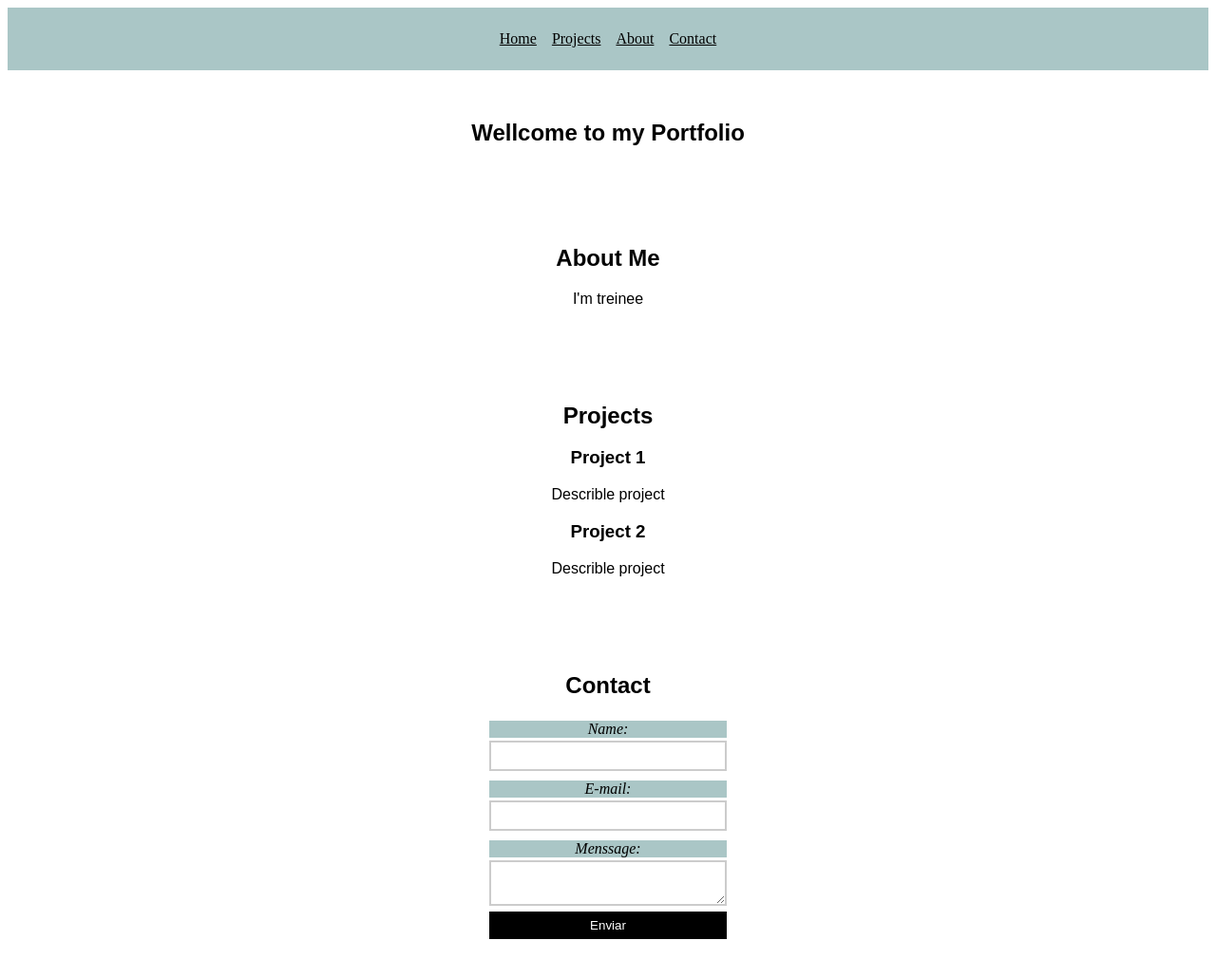
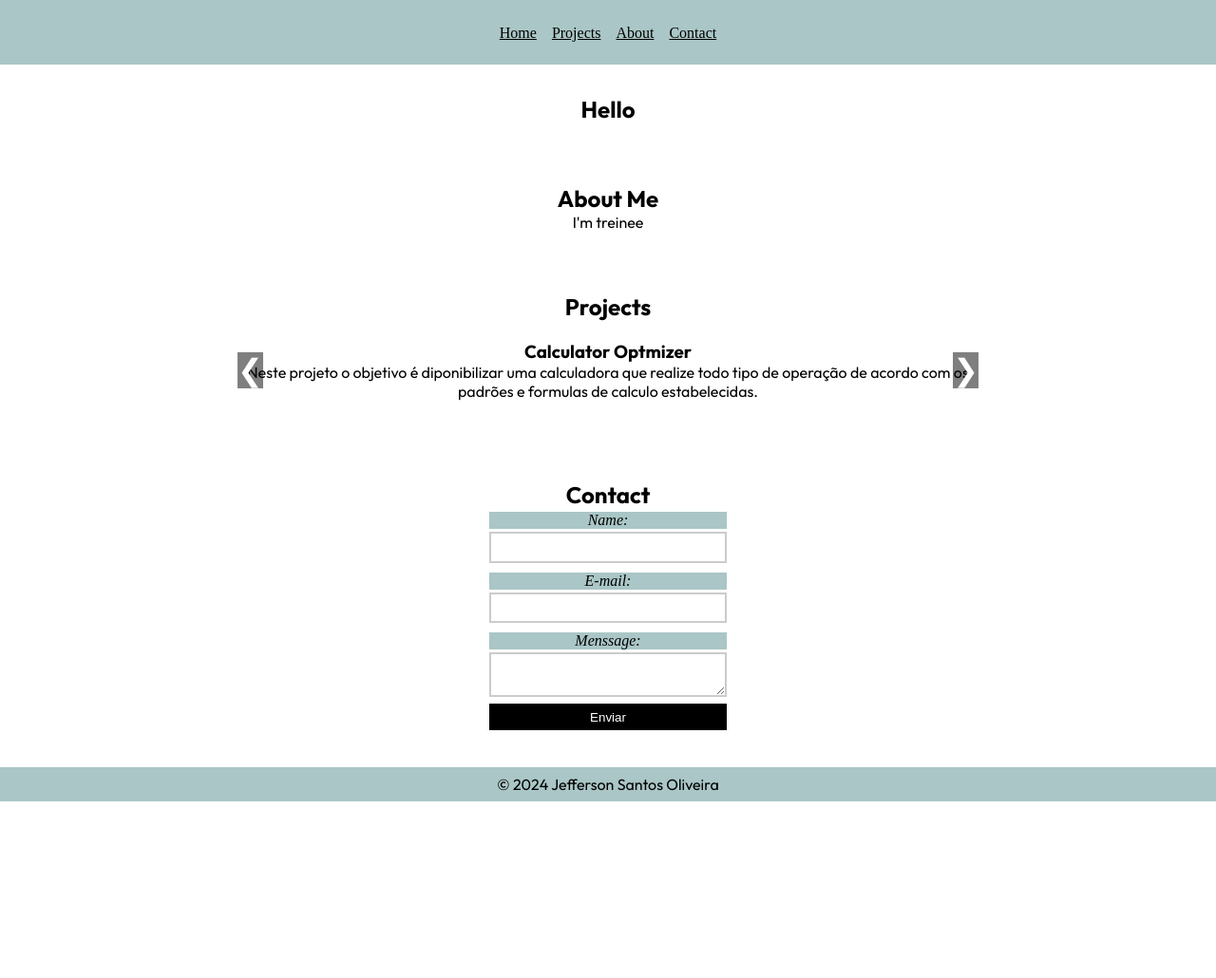
Before and after one commit to livestream182/meu_portifolio, a plain HTML site: page index.html in a window 1280 px wide. Shown: the top 1030 px of the page at 95% size. After the commit the page ends 844 px from the top, so only its background shows below. Drawn offline with Linux system fonts and the light colour scheme.

Commit message:
Atualizado as sections

```diff
--- a/index.html
+++ b/index.html
@@ -28,24 +28,40 @@
         </nav>
     </header>
     <section id="home">
-        <h1>Wellcome to my Portfolio</h1>
+        <h1>Hello</h1>
     </section>
-    <section id="about">
+
+    <section id="about" class="hidden">
         <h2>About Me</h2>
         <p>I'm treinee</p>
     </section>
-    <section id="projects">
+
+    <section id="projects" class="hidden">
         <h2>Projects</h2>
-        <div class="project1">
-            <h3>Project 1</h3>
-            <p>Describle project</p>
-        </div>
-        <div class="project2">
-            <h3>Project 2</h3>
-            <p>Describle project</p>
+        <div class="carrousel">
+            <button class="carrousel-button prev">&#10094;</button>
+            <div class="carrousel-track-container">
+                <ul class="carrousel-track">
+                    <li class="carrousel-slide current-slide">
+                        <h3>Calculator Optmizer</h3>
+                        <p>Neste projeto o objetivo é diponibilizar uma calculadora que realize todo tipo de operação de acordo com os padrões e formulas de calculo estabelecidas.</p>
+                    </li>
+                    <li class="carrousel-slide">
+                        <h3>Spring Initialize</h3>
+                        <p>Com base na documentação disponivel e nos cursos on-line realizados inicei este projeto como forma de praticar.</p>
+                    </li>
+                    <li class="carrousel-slide">
+                        <h3>Desafio Java da Massa - Prof. Isidro</h3>
+                        <p>Iniciei esse projeto para estudo da linguagem Java acompanhando as web aulas do Prof. Isidro no Youtube.</p>
+                    </li>
+                    <!-- Adicione mais projetos conforme necessário -->
+                </ul>
+            </div>
+            <button class="carrousel-button next">&#10095;</button>
         </div>
     </section>
-    <section id="contact">
+
+    <section id="contact" class="hidden">
         <h2>Contact</h2>
         <form action="https://formspree.io/f/xjvnnyll" method="POST">
             <label for="name">Name:</label>
--- a/script.js
+++ b/script.js
@@ -1,3 +1,53 @@
-document.addEventListener('DOMContentLoaded', function(){
-    console.log('Portifoli Loaded');
+document.addEventListener('DOMContentLoaded', function() {
+    const track = document.querySelector('.carrousel-track');
+    const slides = Array.from(track.children);
+    const nextButton = document.querySelector('.carrousel-button.next');
+    const prevButton = document.querySelector('.carrousel-button.prev');
+
+    const moveToSlide = (track, currentSlide, targetSlide) => {
+        currentSlide.classList.remove('current-slide');
+        targetSlide.classList.add('current-slide');
+    };
+
+    // When I click left, move slides to the left
+    prevButton.addEventListener('click', e => {
+        const currentSlide = track.querySelector('.current-slide');
+        const prevSlide = currentSlide.previousElementSibling;
+
+        if (prevSlide) {
+            moveToSlide(track, currentSlide, prevSlide);
+        }
+    });
+
+    // When I click right, move slides to the right
+    nextButton.addEventListener('click', e => {
+        const currentSlide = track.querySelector('.current-slide');
+        const nextSlide = currentSlide.nextElementSibling;
+
+        if (nextSlide) {
+            moveToSlide(track, currentSlide, nextSlide);
+        }
+    });
 });
+
+document.addEventListener('DOMContentLoaded', function() {
+    const sections = document.querySelectorAll('.hidden');
+
+    const revealSection = (entries, observer) => {
+        entries.forEach(entry => {
+            if (entry.isIntersecting) {
+                entry.target.classList.add('show');
+                observer.unobserve(entry.target);
+            }
+        });
+    };
+
+    const sectionObserver = new IntersectionObserver(revealSection, {
+        root: null,
+        threshold: 0.15
+    });
+
+    sections.forEach(section => {
+        sectionObserver.observe(section);
+    });
+});
--- a/style.css
+++ b/style.css
@@ -1,5 +1,21 @@
+@import url('https://fonts.googleapis.com/css2?family=Poppins:wght@100;200;300;400;500;600;700;800&display=swap');
+@import url('https://fonts.googleapis.com/css2?family=Outfit:wght@200;300;400;500;600;700;800&family=Roboto:wght@100;300;400&display=swap');
+
+:root {
+    /* --primary-color: #f9532d; */
+    /* --primary-dark: #1F252E; */
+    --primary-color: #52489C;
+    --primary-dark: #1F252E;
+}
+
+* {
+    margin: 0;
+    padding: 0;
+    scroll-behavior: smooth;
+}
+
 body {
-    font-family: Arial, sans-serif;
+    font-family: 'Outfit', sans-serif;
     margin: 2;
     padding: 0;
     box-sizing: border-box;
@@ -36,6 +52,8 @@ section {
 footer {
     background: #0555;
     color: #000;
+    text-align: center;
+    padding: 0.5em 0;
 }
 
 form {
@@ -64,3 +82,63 @@ form button {
     border: none;
     cursor: pointer;
 }
+
+.carrousel {
+    position: relative;
+    max-width: 800px;
+    margin: 0 auto;
+    overflow: hidden;
+}
+
+.carrousel-track-container {
+    overflow: hidden;
+    position: relative;
+}
+
+.carrousel-track {
+    display: flex;
+    transition: transform 0.5s ease-in-out;
+}
+
+.carrousel-slide {
+    min-width: 100%;
+    box-sizing: border-box;
+    padding: 20px;
+    text-align: center;
+    display: none;
+}
+
+.carrousel-slide.current-slide {
+    display: block;
+}
+
+.carrousel-button {
+    position: absolute;
+    top: 50%;
+    transform: translateY(-50%);
+    background: rgba(0, 0, 0, 0.5);
+    color: white;
+    border: none;
+    font-size: 2em;
+    cursor: pointer;
+    z-index: 1;
+}
+
+.carrousel-button.prev {
+    left: 10px;
+}
+
+.carrousel-button.next {
+    right: 10px;
+}
+
+.hidden {
+    opacity: 0;
+    transform: translateY(20px);
+    transition: opacity 0.6s ease-out, transform 0.6s ease-out;
+}
+
+.show {
+    opacity: 1;
+    transform: translateY(0);
+}
```
